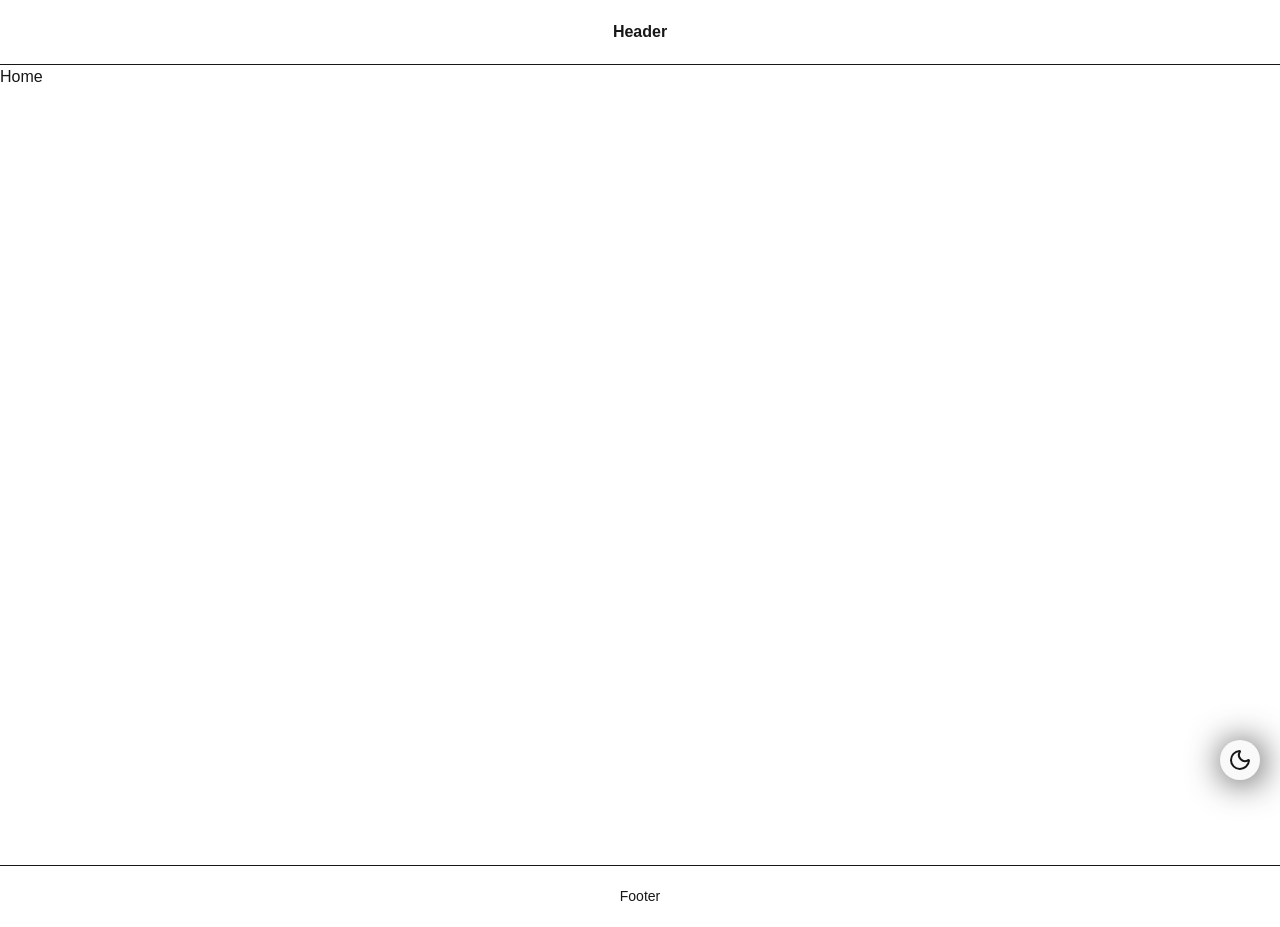
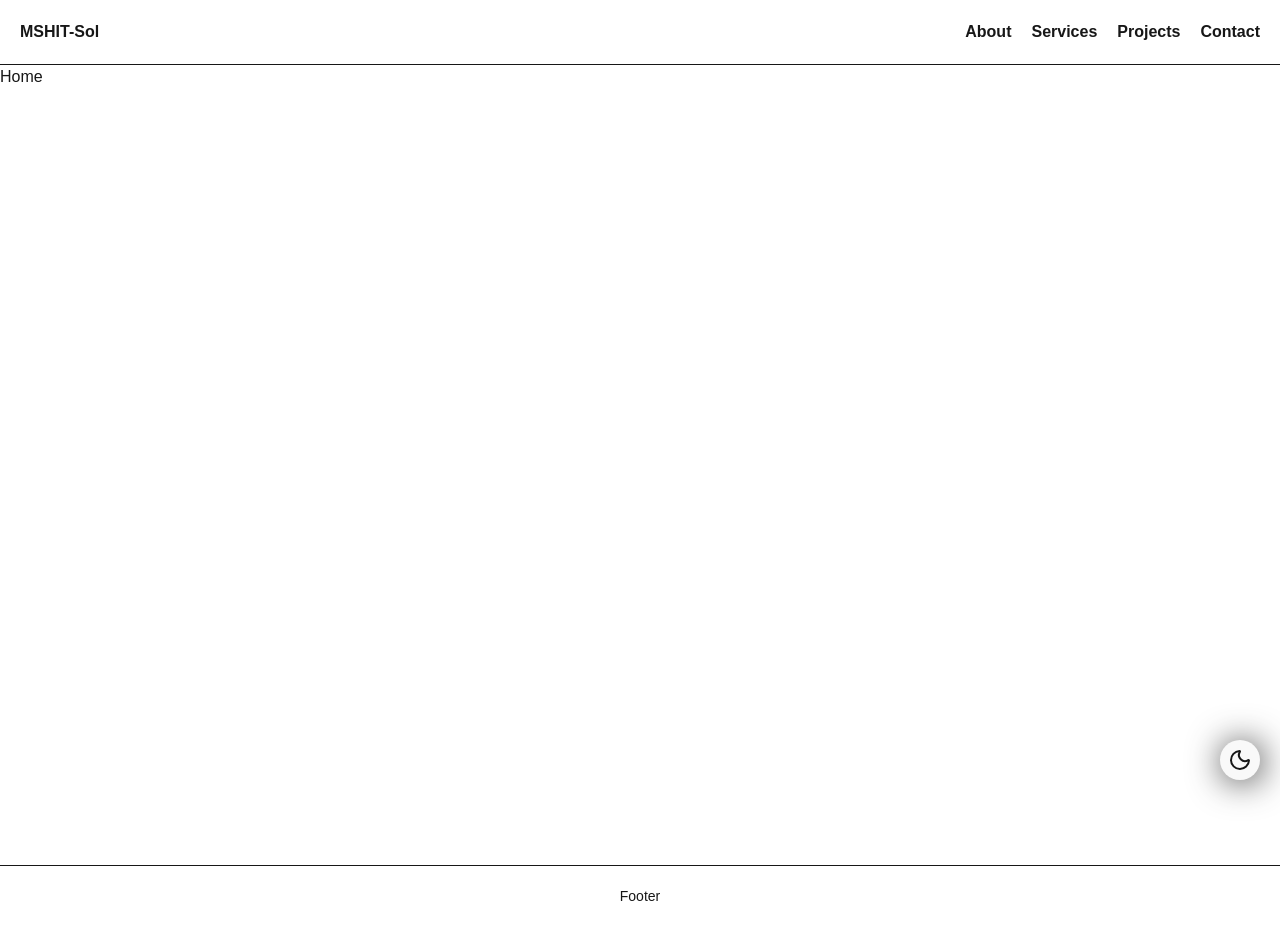
Before and after one commit to mshsun20/mshitsol, a Next.js app in the folder app/: page / in a window 1280 px wide. Built offline with nearby package versions, Linux system fonts and the light colour scheme.

Commit message:
SEO Optimisation done using GSC and sitemap and robots.txt added in public folder

```diff
--- a/app/components/Header.tsx
+++ b/app/components/Header.tsx
@@ -1,8 +1,17 @@
+import Link from 'next/link'
 import React from 'react'
 
 const Header = () => {
   return (
-    <div className='header'>Header</div>
+    <div className='header'>
+        <div className='logosec'>MSHIT-Sol</div>
+        <div className="navsec">
+            <Link href="/about" className='navlink'>About</Link>
+            <Link href="/services" className='navlink'>Services</Link>
+            <Link href="/projects" className='navlink'>Projects</Link>
+            <Link href="/contact" className='navlink'>Contact</Link>
+        </div>
+    </div>
   )
 }
 
--- /dev/null
+++ b/app/pages/404.tsx
@@ -0,0 +1,28 @@
+import Link from 'next/link'
+import React from 'react'
+
+const Custom404 = () => {
+  return (
+    <div className='notfound'>
+        <h1>404</h1>
+        <p>
+            Oops! The page you are looking for does not exist.
+        </p>
+
+        <Link
+            href="/"
+            style={{
+                padding: "0.5rem 1rem",
+                background: "#0070f3",
+                fontSize: "1.2rem",
+                color: "white",
+                borderRadius: "0.5rem",
+            }}
+        >
+            Go Back Home
+        </Link>
+    </div>
+  )
+}
+
+export default Custom404
--- a/app/pages/index.tsx
+++ b/app/pages/index.tsx
@@ -2,44 +2,69 @@ import Head from "next/head";
 import Image from "next/image";
 import { Geist, Geist_Mono } from "next/font/google";
 
-const geistSans = Geist({
-  variable: "--font-geist-sans",
-  subsets: ["latin"],
-});
+// const geistSans = Geist({
+//   variable: "--font-geist-sans",
+//   subsets: ["latin"],
+// });
 
-const geistMono = Geist_Mono({
-  variable: "--font-geist-mono",
-  subsets: ["latin"],
-});
+// const geistMono = Geist_Mono({
+//   variable: "--font-geist-mono",
+//   subsets: ["latin"],
+// });
 
 export default function Home() {
   return (
     <div>
       <Head>
-        <title>MSH IT Sol - Home</title>
-        <meta name="description" content="This is MSH Portfolio web application of a Full Stack Software Developer." />
+        <title>MSH IT Sol - Home | Full Stack Developer Portfolio, MERN, Next.js & DevOps Expert</title>
+
+        <meta
+          name="description"
+          content="Welcome to MSH IT Sol — Portfolio of a professional Full Stack Developer specializing in MERN Stack, Next.js, DevOps, CI/CD, MongoDB, and scalable cloud deployments."
+        />
+
         <meta name="robots" content="index, follow" />
+        <meta name="keywords" content="MSH, IT Solution, Full Stack Developer, MERN Developer, Next.js Developer, Node.js Developer, React Developer, Portfolio, MSH IT Sol, MongoDB, DevOps, CI/CD" />
+
         <link rel="canonical" href="https://mshitsol-app.vercel.app/" />
 
-        <meta property="og:title" content="MSH IT Sol — Home" />
-        <meta property="og:description" content="Check all the Portfolio details as well as CV" />
+        {/* OpenGraph */}
+        <meta property="og:title" content="MSH IT Sol — Full Stack Developer Portfolio" />
+        <meta
+          property="og:description"
+          content="Explore projects, skills, services, and achievements of a MERN Stack and Next.js Full Stack Developer."
+        />
+        <meta property="og:site_name" content="MSH IT Sol" />
         <meta property="og:url" content="https://mshitsol-app.vercel.app/" />
         <meta property="og:type" content="website" />
+        <meta property="og:image" content="https://mshitsol-app.vercel.app/og-banner.png" />
 
+        {/* Twitter */}
+        <meta name="twitter:card" content="summary_large_image" />
+        <meta name="twitter:title" content="MSH IT Sol — Full Stack Developer Portfolio" />
+        <meta name="twitter:description" content="Explore the complete portfolio of a Next.js and MERN Stack Developer." />
+        <meta name="twitter:image" content="https://mshitsol-app.vercel.app/og-banner.png" />
+
+        {/* Schema.org JSON-LD */}
         <script
           type="application/ld+json"
           dangerouslySetInnerHTML={{
             __html: JSON.stringify({
               "@context": "https://schema.org",
-              "@type": "Organization",
-              "name": "MSH IT Sol",
+              "@type": "Person",
+              "name": "Mriganka Sekhar Halder",
+              "jobTitle": "Full Stack Developer",
               "url": "https://mshitsol-app.vercel.app/",
-              "logo": "https://mshitsol-app.vercel.app/logo.png",
-              "sameAs": ["https://www.facebook.com/your", "https://www.linkedin.com/company/your"]
+              "image": "https://mshitsol-app.vercel.app/logo.png",
+              "sameAs": [
+                "https://www.facebook.com/your",
+                "https://www.linkedin.com/company/your"
+              ]
             }),
           }}
         />
       </Head>
+
       <div className="main-body">
         <main>
           <div>Home</div>
--- a/app/styles/globals.css
+++ b/app/styles/globals.css
@@ -48,7 +48,6 @@ body {
   right: 2rem;
   padding: 0.8rem;
   background: var(--card-bg);
-  /* font-size: 0.5rem; */
   color: var(--text-color);
   border: 0rem solid var(--text-color);
   border-radius: 50%;
@@ -58,11 +57,34 @@ body {
 }
 
 .header {
+  display: flex;
+  justify-content: space-between;
+  align-items: center;
+  flex-flow: row wrap;
+  width: 100%;
   font-size: 1.6rem;
   font-weight: bold;
   padding: 2rem;
   text-align: center;
   border-bottom: 0.1rem solid var(--text-color);
+
+  .navsec {
+    display: flex;
+    justify-content: flex-end;
+    align-items: center;
+    width: 70%;
+
+    .navlink {
+      margin-left: 2rem;
+      text-decoration: none;
+      color: var(--text-color);
+      transition: color 0.3s ease;
+
+      &:hover {
+        color: var(--foreground);
+      }
+    }
+  }
 }
 .footer {
   font-size: 1.4rem;
@@ -70,6 +92,24 @@ body {
   text-align: center;
   border-top: 0.1rem solid var(--text-color);
 }
+.notfound {
+  display: flex;
+  justify-content: center;
+  align-items: center;
+  flex-direction: column;
+  height: 100vh;
+  padding: 2rem;
+  text-align: center;
+
+  h1 {
+    margin-bottom: 1rem;
+    font-size: 4rem;
+  }
+  p {
+    margin-bottom: 2rem;
+    font-size: 1.8rem;
+  }
+}
 
 .main-body {
   min-height: 100vh;
```
Also changed, not shown: app/public/robots.txt, 1 other file (tests, documents, lock files or other folders).
